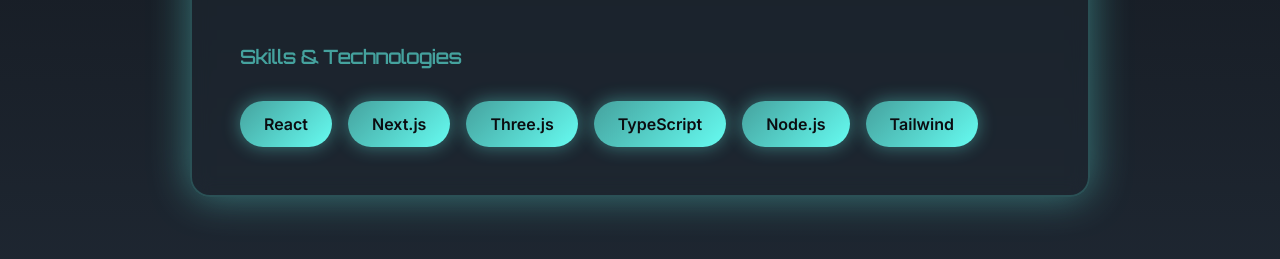
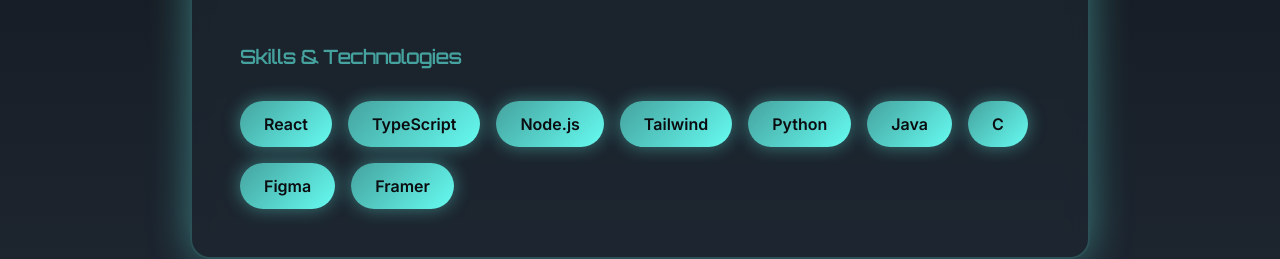
Before and after one commit to shivsspace/shivangi-space-portfolio, a plain HTML site: page index.html in a window 1280 px wide. Shown: the part 1432-1691 px from the top of the page. Drawn offline with Linux system fonts and the light colour scheme; animation ran at ten frames a second.

Commit message:
Update index.html

```diff
--- a/index.html
+++ b/index.html
@@ -60,11 +60,14 @@
             <h3 style="margin-top: 3rem;">Skills & Technologies</h3>
             <div class="skills">
                 <span class="skill-badge">React</span>
-                <span class="skill-badge">Next.js</span>
-                <span class="skill-badge">Three.js</span>
                 <span class="skill-badge">TypeScript</span>
                 <span class="skill-badge">Node.js</span>
                 <span class="skill-badge">Tailwind</span>
+                <span class="skill-badge">Python</span>
+                <span class="skill-badge">Java</span>
+                <span class="skill-badge">C</span>
+                <span class="skill-badge">Figma</span>
+                <span class="skill-badge">Framer</span>
             </div>
         </article>
     </section>
```
